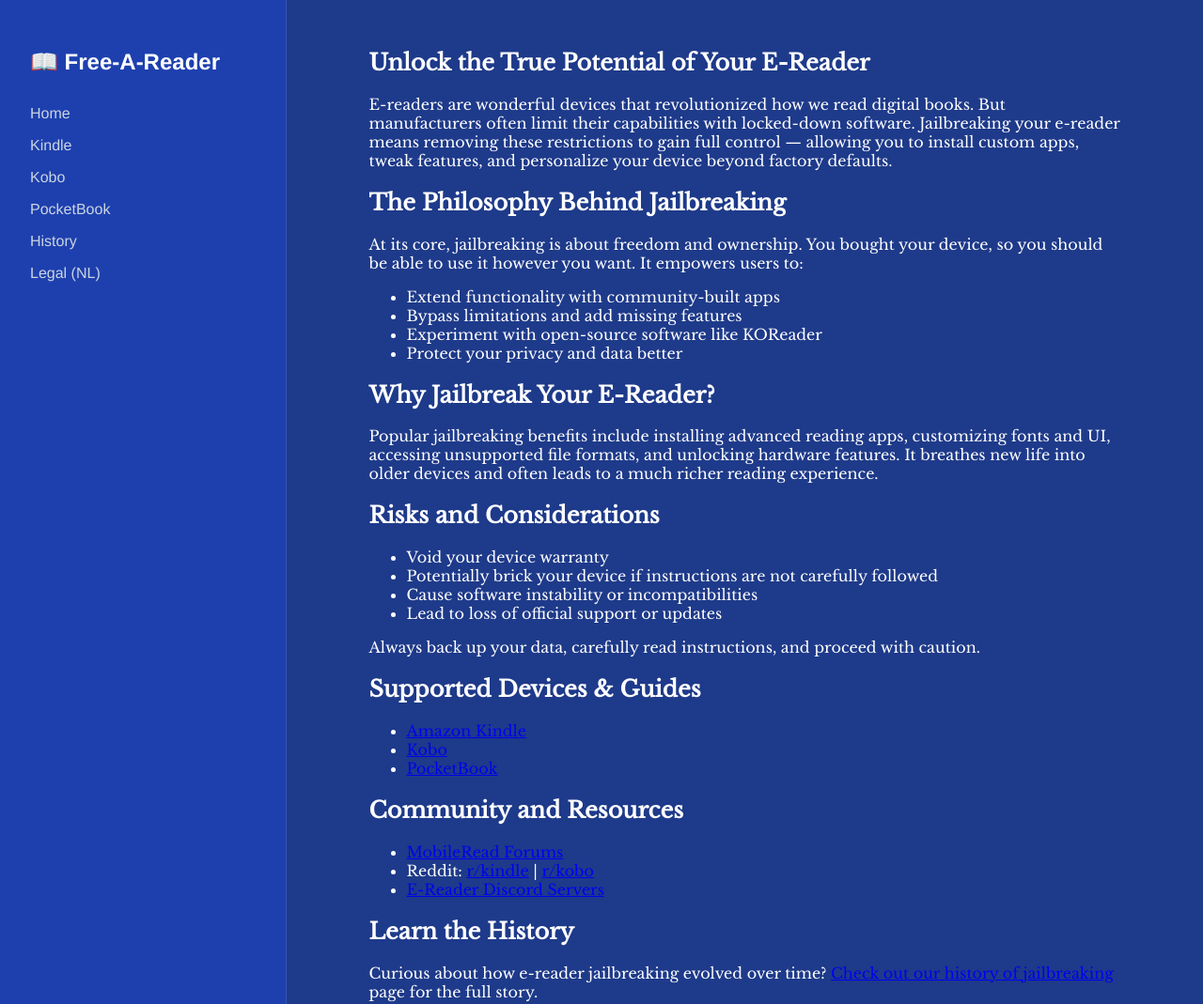
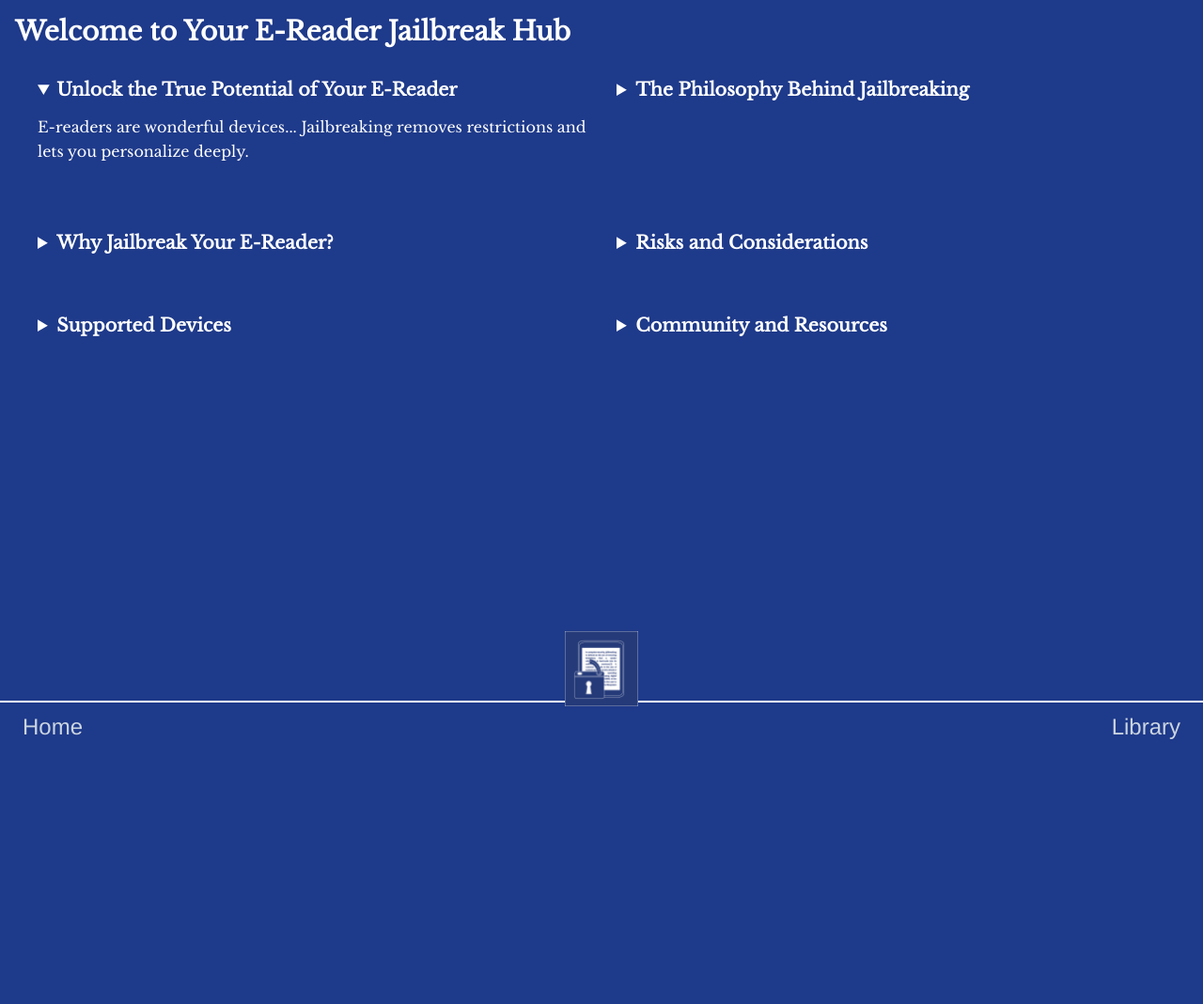
Before and after one commit to ada-sudo/free-a-ereader, an Astro site: page / in a window 1280 px wide. Shown: the top 1069 px of the page at 94% size. After the commit the page ends 800 px from the top, so only its background shows below. Built offline with nearby package versions, Linux system fonts and the light colour scheme; Astro itself is replaced by a stand-in of ours; a web font is replaced by a local one.

Commit message:
Css Changes

```diff
--- a/src/layouts/SidebarLayout.astro
+++ b/src/layouts/SidebarLayout.astro
@@ -11,22 +11,18 @@ import '../styles/global.css';
     <link rel="icon" type="image/png" href="/favicon.png" />
   </head>
   <body class="layout">
-  <aside class="sidebar">
-    <h1 class="sidebar-title">📖 Free-A-Reader</h1>
-    <nav>
-      <ul>
-        <li><a href="/" aria-current="page">Home</a></li>
-        <li><a href="/kindle">Kindle</a></li>
-        <li><a href="/kobo">Kobo</a></li>
-        <li><a href="/pocketbook">PocketBook</a></li>
-        <li><a href="/history">History</a></li>
-        <li><a href="/legal-netherlands">Legal (NL)</a></li>
-      </ul>
-    </nav>
-  </aside>
+    <h1 class="page-title">{title}</h1>
 
     <main class="main-content">
       <slot />
     </main>
+
+    <!-- Centered image overlapping the top of the footer -->
+    <img src="/main-logo.png" alt="Logo" class="bar-logo" />
+
+    <footer class="bottom-bar">
+      <div class="left-link"><a href="/">Home</a></div>
+      <div class="right-link"><a href="/library">Library</a></div>
+    </footer>
   </body>
 </html>
--- a/src/pages/index.astro
+++ b/src/pages/index.astro
@@ -4,67 +4,47 @@ const title = "Welcome to Your E-Reader Jailbreak Hub";
 ---
 
 <SidebarLayout title={title}>
-  <section class="prose prose-lg max-w-none">
-    <h1>Unlock the True Potential of Your E-Reader</h1>
+  <details open>
+    <summary>Unlock the True Potential of Your E-Reader</summary>
+    <p>E-readers are wonderful devices... Jailbreaking removes restrictions and lets you personalize deeply.</p>
+  </details>
 
-    <p>
-      E-readers are wonderful devices that revolutionized how we read digital books. But manufacturers often limit their capabilities with locked-down software. Jailbreaking your e-reader means removing these restrictions to gain full control — allowing you to install custom apps, tweak features, and personalize your device beyond factory defaults.
-    </p>
+  <details>
+    <summary>The Philosophy Behind Jailbreaking</summary>
+    <p>At its core, jailbreaking is about freedom and ownership...</p>
+  </details>
 
-    <h2>The Philosophy Behind Jailbreaking</h2>
-    <p>
-      At its core, jailbreaking is about freedom and ownership. You bought your device, so you should be able to use it however you want. It empowers users to:
-    </p>
+  <details>
+    <summary>Why Jailbreak Your E-Reader?</summary>
     <ul>
-      <li>Extend functionality with community-built apps</li>
-      <li>Bypass limitations and add missing features</li>
-      <li>Experiment with open-source software like KOReader</li>
-      <li>Protect your privacy and data better</li>
+      <li>Install advanced reading apps</li>
+      <li>Customize UI and fonts</li>
+      <li>Access unsupported file formats</li>
     </ul>
+  </details>
 
-    <h2>Why Jailbreak Your E-Reader?</h2>
-    <p>
-      Popular jailbreaking benefits include installing advanced reading apps, customizing fonts and UI, accessing unsupported file formats, and unlocking hardware features. It breathes new life into older devices and often leads to a much richer reading experience.
-    </p>
+  <details>
+    <summary>Risks and Considerations</summary>
+    <ul>
+      <li>May void warranty</li>
+      <li>Can brick device if instructions aren't followed</li>
+    </ul>
+  </details>
 
-    <h2>Risks and Considerations</h2>
+  <details>
+    <summary>Supported Devices</summary>
     <ul>
-      <li>Void your device warranty</li>
-      <li>Potentially brick your device if instructions are not carefully followed</li>
-      <li>Cause software instability or incompatibilities</li>
-      <li>Lead to loss of official support or updates</li>
-    </ul>
-    <p>
-      Always back up your data, carefully read instructions, and proceed with caution.
-    </p>
-
-    <h2>Supported Devices & Guides</h2>
-    <ul>
-      <li><a href="/kindle">Amazon Kindle</a></li>
+      <li><a href="/kindle">Kindle</a></li>
       <li><a href="/kobo">Kobo</a></li>
       <li><a href="/pocketbook">PocketBook</a></li>
     </ul>
+  </details>
 
-    <h2>Community and Resources</h2>
+  <details>
+    <summary>Community and Resources</summary>
     <ul>
-      <li><a href="https://www.mobileread.com/forums/" target="_blank" rel="noopener">MobileRead Forums</a></li>
-      <li>
-        Reddit:
-        <a href="https://www.reddit.com/r/kindle/" target="_blank" rel="noopener">r/kindle</a> |
-        <a href="https://www.reddit.com/r/kobo/" target="_blank" rel="noopener">r/kobo</a>
-      </li>
-      <li><a href="https://discord.gg/0WkNGCjnvQJ5XeLB" target="_blank" rel="noopener">E-Reader Discord Servers</a></li>
+      <li><a href="https://www.mobileread.com/forums/">MobileRead</a></li>
+      <li>Reddit: <a href="https://www.reddit.com/r/kindle/">r/kindle</a> | <a href="https://www.reddit.com/r/kobo/">r/kobo</a></li>
     </ul>
-
-    <h2>Learn the History</h2>
-    <p>
-      Curious about how e-reader jailbreaking evolved over time?
-      <a href="/history">Check out our history of jailbreaking</a> page for the full story.
-    </p>
-
-    <p class="text-sm italic mt-8">
-      Disclaimer: Jailbreaking can void warranties and cause issues. Always proceed carefully and back up your data.
-      See our <a href="/legal-netherlands">Legal Information (NL)</a> for more.
-    </p>
-  </section>
+  </details>
 </SidebarLayout>
--- a/src/styles/global.css
+++ b/src/styles/global.css
@@ -1,76 +1,105 @@
-/* Global Reset & Fonts */
 @import url('https://fonts.googleapis.com/css2?family=Libre+Baskerville&display=swap');
 @import url('https://fonts.googleapis.com/css2?family=Franklin+Gothic+Medium&display=swap');
 
 body {
   margin: 0;
   font-family: 'Libre Baskerville', serif;
-  background-color: #1e3a8a; /* Blue background */
-  color: #ffffff; /* White text */
+  background-color: #1e3a8a;
+  color: #ffffff;
   display: flex;
+  flex-direction: column;
   min-height: 100vh;
+  position: relative;
 }
 
-/* Sidebar Layout */
-.layout {
-  display: flex;
-  flex-direction: row;
+/* Page title (top left) */
+.page-title {
+  font-size: 1.75rem;
+  font-weight: bold;
+  margin: 1rem 1rem 0 1rem;
+  border: none;
 }
 
-/* Sidebar Styles */
-.sidebar {
-  background-color: #1e40af;
+/* Two-column main content */
+.main-content {
+  display: grid;
+  grid-template-columns: 1fr 1fr;
+  gap: 2rem;
   padding: 2rem;
-  width: 240px;
-  font-family: 'Franklin Gothic Medium', sans-serif;
-  border-right: 1px solid rgba(255, 255, 255, 0.1);
+  max-width: 1200px;
+  margin: 0 auto;
 }
 
-.sidebar h1 {
+/* Sidebar at bottom (styled as footer) */
+.bottom-bar {
+  position: fixed;
+  bottom: 0;
+  left: 0;
+  right: 0;
+  display: flex;
+  justify-content: space-between;
+  align-items: center;
+  border-top: 2px solid white;
+  padding: 0.75rem 1.5rem;
+  background: none;
+  font-family: 'Franklin Gothic Medium', sans-serif;
   font-size: 1.5rem;
-  margin-bottom: 2rem;
-  color: #ffffff;
+  z-index: 1;
 }
 
-.sidebar nav ul {
-  list-style: none;
-  padding: 0;
+/* Centered logo image */
+.bar-logo {
+  position: fixed;
+  bottom: 3rem; /* Fixed distance from bottom of viewport */
+  left: 50%;
+  transform: translateX(-50%);
+  height: 5rem;
+  z-index: 10;
 }
 
-.sidebar nav ul li {
-  margin-bottom: 1rem;
+/* Details/Summary clean-up */
+summary {
+  background: none;
+  border: none;
+  cursor: pointer;
+  font-weight: bold;
+  font-size: 1.2rem;
+  margin-bottom: 0.5rem;
 }
 
-.sidebar nav ul li a {
+details {
+  margin-bottom: 1.5rem;
+}
+
+/* Links */
+a {
   color: #cbd5e1;
   text-decoration: none;
 }
 
-.sidebar nav ul li a:hover {
+a:hover {
   text-decoration: underline;
 }
 
-/* Main content area */
-.main-content {
-  flex: 1;
-  padding: 2rem;
-  max-width: 800px;
-  margin: 0 auto;
+p, li {
+  line-height: 1.6;
 }
 
 /* Responsive adjustments */
 @media (max-width: 768px) {
-  .layout {
-    flex-direction: column;
+  .main-content {
+    grid-template-columns: 1fr;
+    padding: 1rem;
   }
 
-  .sidebar {
-    width: 100%;
-    border-right: none;
-    border-bottom: 1px solid rgba(255, 255, 255, 0.1);
+  .bottom-bar {
+    flex-direction: column;
+    font-size: 1.2rem;
+    text-align: center;
+    padding: 1rem;
   }
 
-  .main-content {
-    padding: 1rem;
+  .bar-logo {
+    height: 4rem;
   }
 }
```
Also changed, not shown: public/favicon.png, public/main-logo.png (added). Lines whose indentation alone changed are shown as unchanged.
